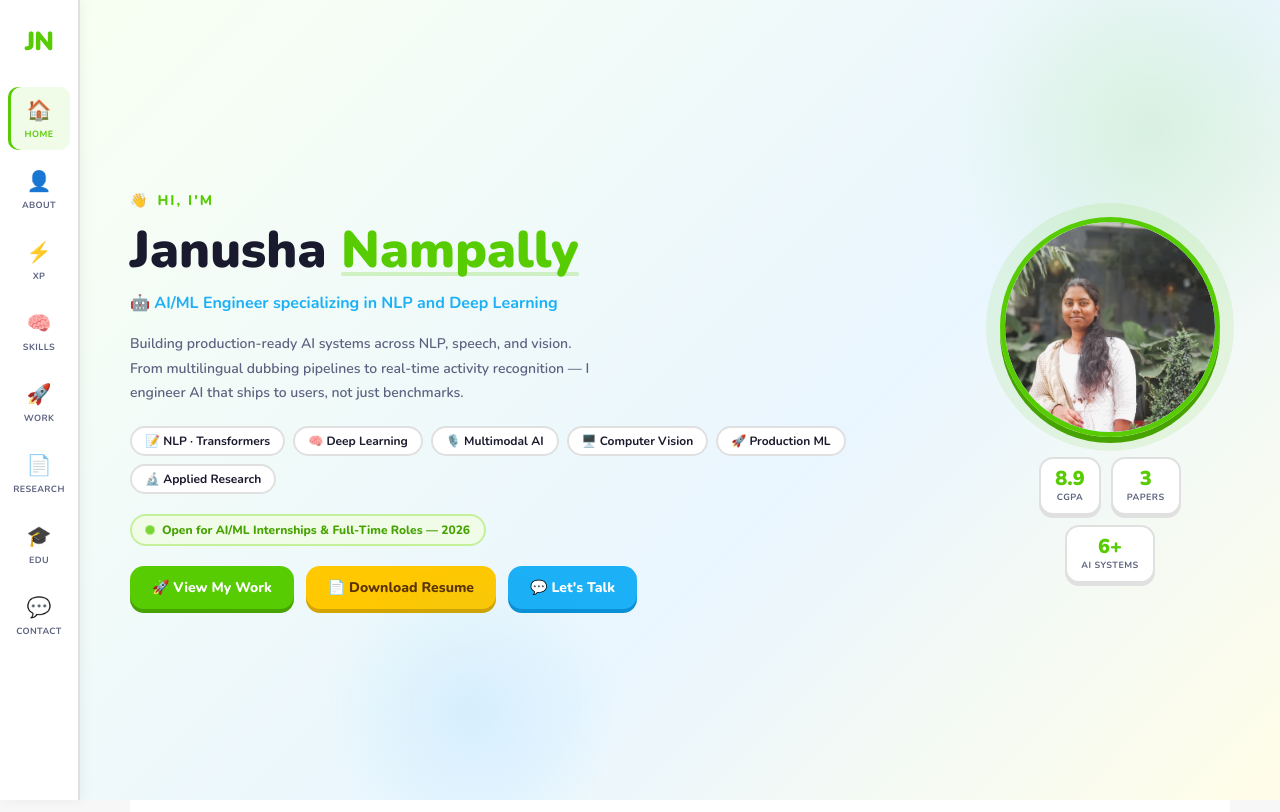
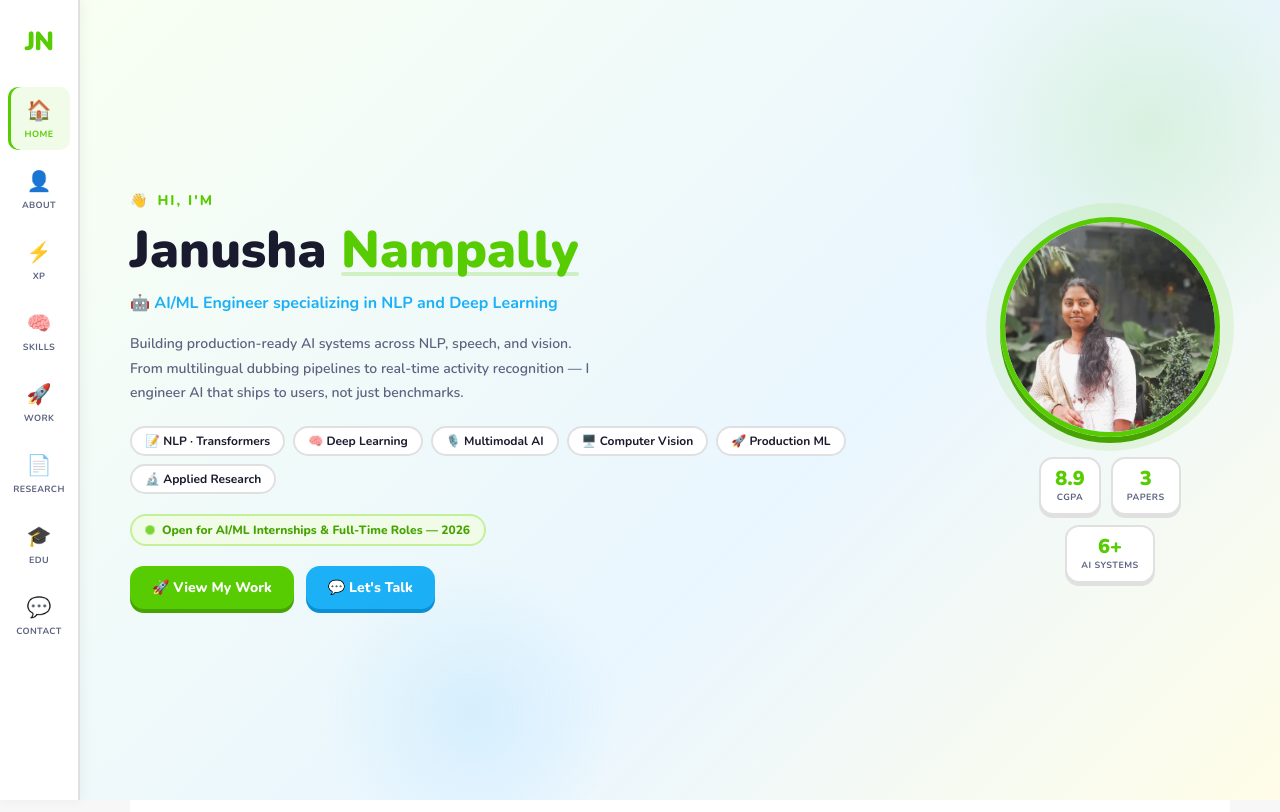
Before and after one commit to JanushaNampally/portfolio, a Django app: page /contact/ in a window 1280 px wide. Shown: the top 812 px of the page. Run offline with Django 5.2, Linux system fonts and the light colour scheme.

Commit message:
Remove  links from index.html
Removed download links for the resume from the hero section and contact section.

```diff
--- a/main/templates/index.html
+++ b/main/templates/index.html
@@ -462,7 +462,6 @@
 
       <div class="hero-ctas">
         <a href="#projects"  class="btn btn-green">🚀 View My Work</a>
-        <a href="{% static 'static/images/' %}" download class="btn btn-yellow">📄 Download Resume</a>
         <a href="#contact"   class="btn btn-blue">💬 Let's Talk</a>
       </div>
 
@@ -1015,11 +1014,6 @@
       <p style="color:var(--green-dark);font-weight:800;font-size:13px;margin-bottom:16px;">
         🟢 AI Engineer · ML Engineer · NLP/CV · Research Engineer · 2026
       </p>
-      <div style="margin-bottom:18px;">
-        <a href="{% static 'static\images\Janusha Nampally Resume_EY.pdf.pdf' %}" download class="btn btn-yellow" style="width:100%;justify-content:center;">
-          📄 Download Resume
-        </a>
-      </div>
       <div class="contact-links">
         <a href="mailto:janushanampally24@gmail.com" class="contact-link"><span class="cl-icon">📧</span> janushanampally24@gmail.com</a>
         <a href="tel:+919652839760"                  class="contact-link"><span class="cl-icon">📱</span> +91 9652839760</a>
```
